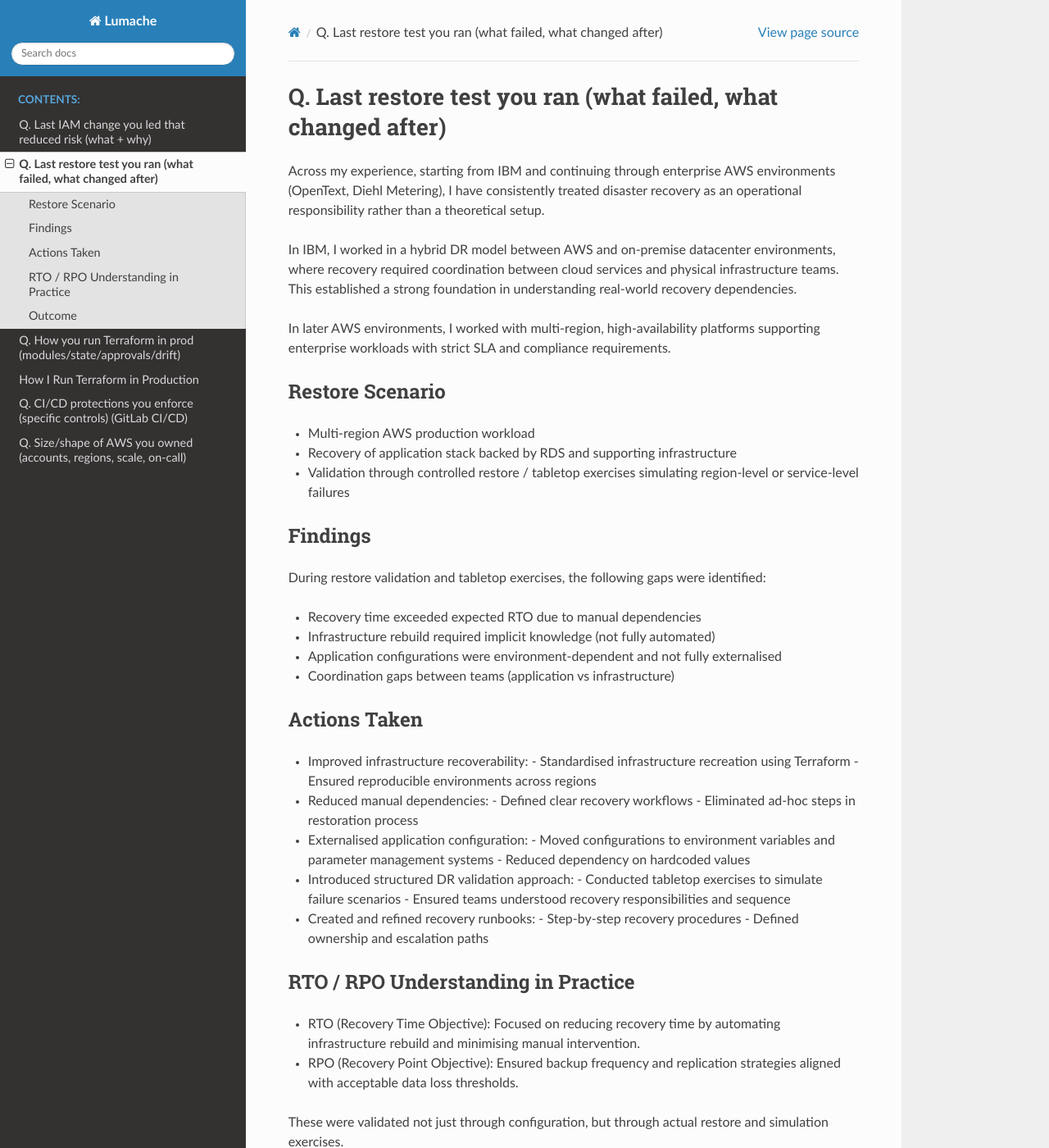
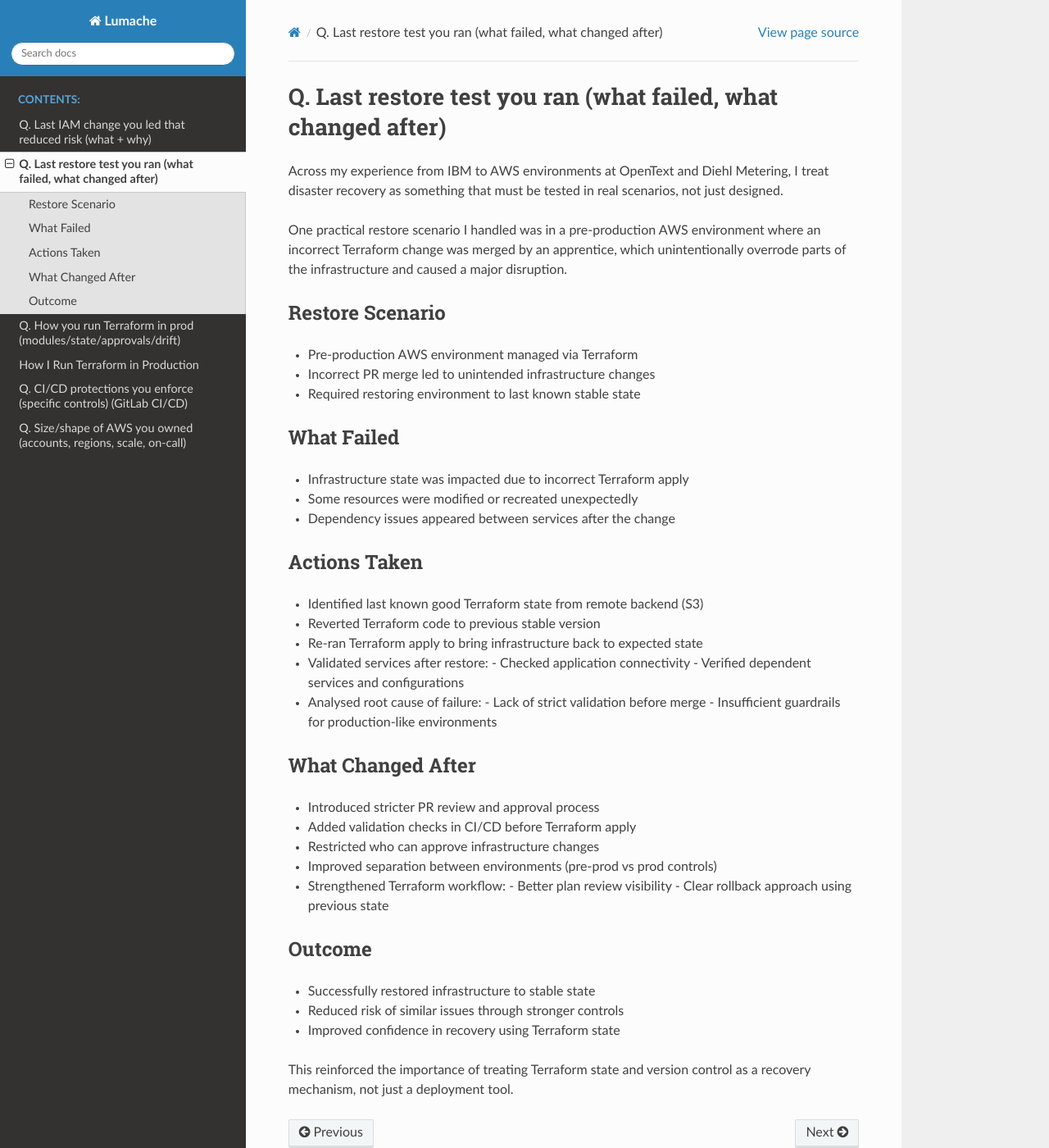
Before and after one commit to Mynkskhr/proj1221, a Sphinx documentation site: the page built from docs/source/restore-testing.rst, in a window 1280 px wide and 1400 px high. Shown: the whole window at 82% size. Built offline with Sphinx 7.4.7 and the Read the Docs theme 3.1.0, drawn with Linux system fonts in a browser that asks for light colours; some of the changed text lies outside the part shown.

Commit message:
Update restore-testing.rst

```diff
--- a/docs/source/restore-testing.rst
+++ b/docs/source/restore-testing.rst
@@ -1,64 +1,51 @@
 Q. Last restore test you ran (what failed, what changed after)
 ==============================================================
 
-Across my experience, starting from IBM and continuing through enterprise AWS environments (OpenText, Diehl Metering), I have consistently treated disaster recovery as an operational responsibility rather than a theoretical setup.
+Across my experience from IBM to AWS environments at OpenText and Diehl Metering, I treat disaster recovery as something that must be tested in real scenarios, not just designed.
 
-In IBM, I worked in a hybrid DR model between AWS and on-premise datacenter environments, where recovery required coordination between cloud services and physical infrastructure teams. This established a strong foundation in understanding real-world recovery dependencies.
-
-In later AWS environments, I worked with multi-region, high-availability platforms supporting enterprise workloads with strict SLA and compliance requirements.
-
+One practical restore scenario I handled was in a pre-production AWS environment where an incorrect Terraform change was merged by an apprentice, which unintentionally overrode parts of the infrastructure and caused a major disruption.
 
 Restore Scenario
 ----------------
-- Multi-region AWS production workload
-- Recovery of application stack backed by RDS and supporting infrastructure
-- Validation through controlled restore / tabletop exercises simulating region-level or service-level failures
+- Pre-production AWS environment managed via Terraform
+- Incorrect PR merge led to unintended infrastructure changes
+- Required restoring environment to last known stable state
 
-Findings
---------
-During restore validation and tabletop exercises, the following gaps were identified:
-
-- Recovery time exceeded expected RTO due to manual dependencies
-- Infrastructure rebuild required implicit knowledge (not fully automated)
-- Application configurations were environment-dependent and not fully externalised
-- Coordination gaps between teams (application vs infrastructure)
+What Failed
+-----------
+- Infrastructure state was impacted due to incorrect Terraform apply
+- Some resources were modified or recreated unexpectedly
+- Dependency issues appeared between services after the change
 
 Actions Taken
 -------------
-- Improved infrastructure recoverability:
-  - Standardised infrastructure recreation using Terraform
-  - Ensured reproducible environments across regions
+- Identified last known good Terraform state from remote backend (S3)
+- Reverted Terraform code to previous stable version
+- Re-ran Terraform apply to bring infrastructure back to expected state
 
-- Reduced manual dependencies:
-  - Defined clear recovery workflows
-  - Eliminated ad-hoc steps in restoration process
+- Validated services after restore:
+  - Checked application connectivity
+  - Verified dependent services and configurations
 
-- Externalised application configuration:
-  - Moved configurations to environment variables and parameter management systems
-  - Reduced dependency on hardcoded values
+- Analysed root cause of failure:
+  - Lack of strict validation before merge
+  - Insufficient guardrails for production-like environments
 
-- Introduced structured DR validation approach:
-  - Conducted tabletop exercises to simulate failure scenarios
-  - Ensured teams understood recovery responsibilities and sequence
+What Changed After
+-------------------
+- Introduced stricter PR review and approval process
+- Added validation checks in CI/CD before Terraform apply
+- Restricted who can approve infrastructure changes
+- Improved separation between environments (pre-prod vs prod controls)
 
-- Created and refined recovery runbooks:
-  - Step-by-step recovery procedures
-  - Defined ownership and escalation paths
-
-RTO / RPO Understanding in Practice
-----------------------------------
-- RTO (Recovery Time Objective):
-  Focused on reducing recovery time by automating infrastructure rebuild and minimising manual intervention.
-
-- RPO (Recovery Point Objective):
-  Ensured backup frequency and replication strategies aligned with acceptable data loss thresholds.
-
-These were validated not just through configuration, but through actual restore and simulation exercises.
+- Strengthened Terraform workflow:
+  - Better plan review visibility
+  - Clear rollback approach using previous state
 
 Outcome
 -------
-- Reduced recovery time through automation and standardisation
-- Improved confidence in disaster recovery readiness across teams
-- Eliminated hidden dependencies in recovery workflows
-- Established repeatable and testable DR processes
-- Strengthened platform resilience for enterprise workloads
+- Successfully restored infrastructure to stable state
+- Reduced risk of similar issues through stronger controls
+- Improved confidence in recovery using Terraform state
+
+This reinforced the importance of treating Terraform state and version control as a recovery mechanism, not just a deployment tool.
```
